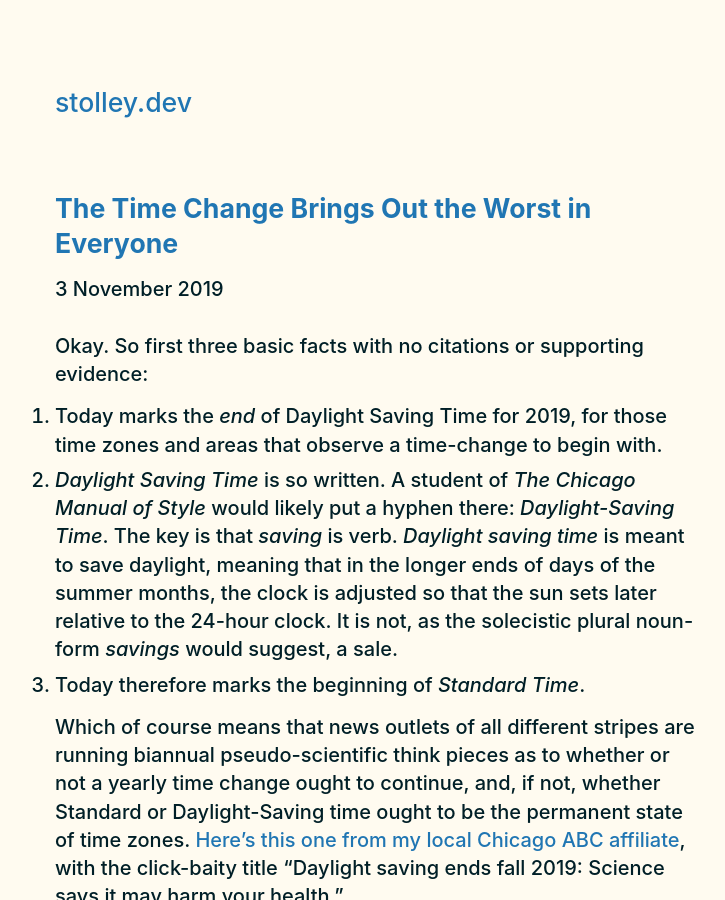
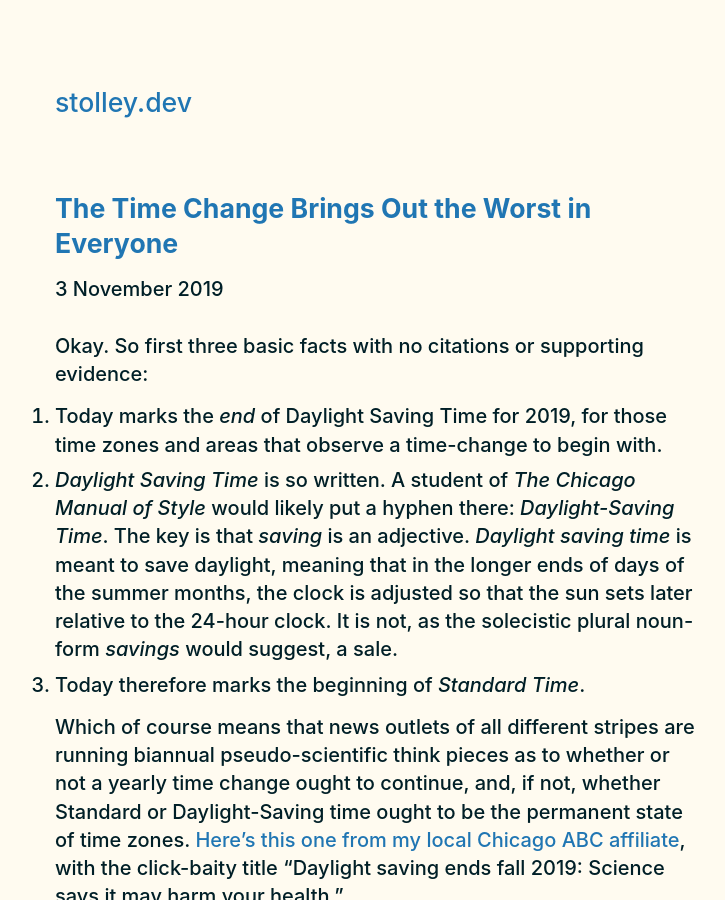
Before and after one commit to karlstolley/stolley.dev, a Jekyll site: the page built from _posts/2019-11-03-the-time-change-brings-out-the-worst-in-everyone.md, in a window 1280 px wide and 900 px high. Shown: the whole window, without its empty margins (201-926 px from the left). Built offline with Jekyll 4.4.1, drawn with Linux system fonts in a browser that asks for light colours; some web fonts are replaced.

Commit message:
Correct 'verb' to be 'adjective' (it's a fine line)

```diff
--- a/_posts/2019-11-03-the-time-change-brings-out-the-worst-in-everyone.md
+++ b/_posts/2019-11-03-the-time-change-brings-out-the-worst-in-everyone.md
@@ -9,10 +9,10 @@ Okay. So first three basic facts with no citations or supporting evidence:
 1. Today marks the *end* of Daylight Saving Time for 2019, for those time zones and areas that
   observe a time-change to begin with.
 2. *Daylight Saving Time* is so written. A student of *The Chicago Manual of Style* would likely put
-  a hyphen there: *Daylight-Saving Time*. The key is that *saving* is verb. *Daylight saving time*
-  is meant to save daylight, meaning that in the longer ends of days of the summer months, the clock
-  is adjusted so that the sun sets later relative to the 24-hour clock. It is not, as the solecistic
-  plural noun-form *savings* would suggest, a sale.
+  a hyphen there: *Daylight-Saving Time*. The key is that *saving* is an adjective. *Daylight saving
+  time* is meant to save daylight, meaning that in the longer ends of days of the summer months, the
+  clock is adjusted so that the sun sets later relative to the 24-hour clock. It is not, as the
+  solecistic plural noun-form *savings* would suggest, a sale.
 3. Today therefore marks the beginning of *Standard Time*.
 
 Which of course means that news outlets of all different stripes are running biannual
```
